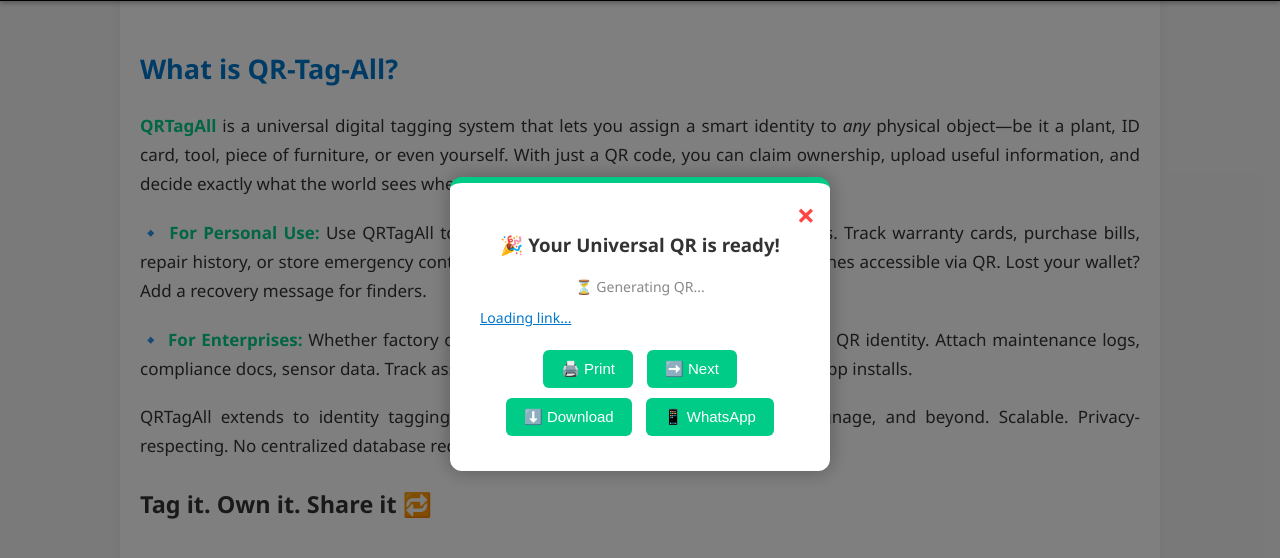
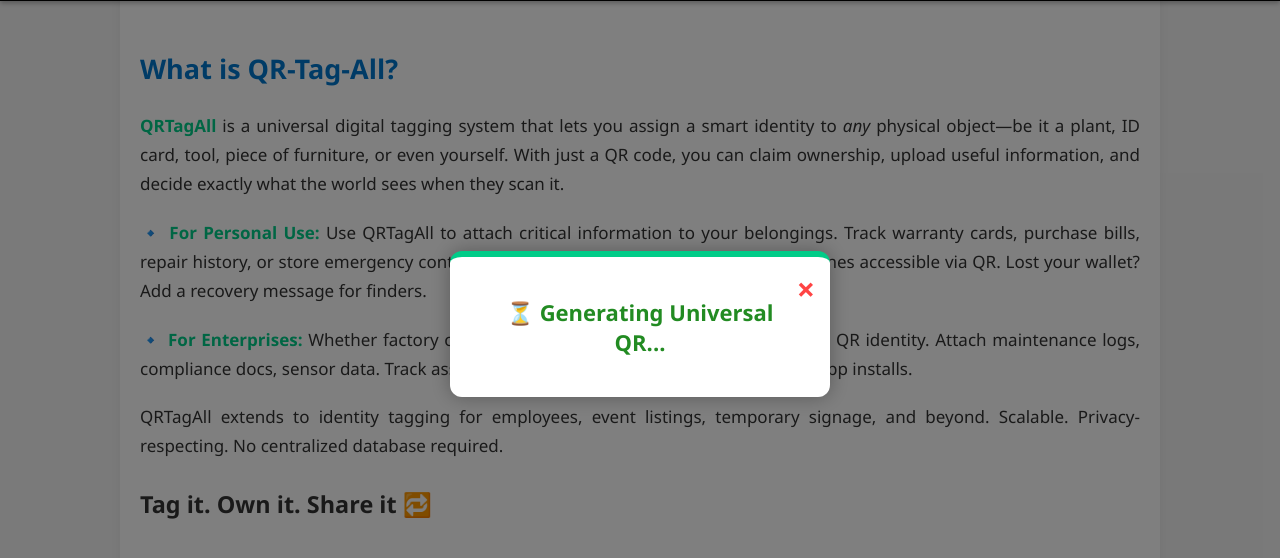
Before and after one commit to qrtagall/qrjourney, a plain HTML site: page index.html in a window 1280 px wide. Both pictures are taken after a click on the button "Journey Starts Here →". Shown: the part 76-634 px from the top of the page. Drawn offline with Linux system fonts and the light colour scheme.

Commit message:
Update index.html

```diff
--- a/index.html
+++ b/index.html
@@ -273,26 +273,31 @@
 <div id="popupModal">
     <div id="popupModalContent">
         <span class="closeBtn" onclick="closeModal()">×</span>
-        <h3>🎉 Your Universal QR is ready!</h3>
+
+        <div id="qrPopupHeading" style="display:block; text-align:center; font-size:20px;  font-weight: bold; color:forestgreen;">
+
+        </div>
+
+
         <p id="qrIdLabel" style="font-size:12px;  text-align:center; color:gray;"></p>
 
         <!-- 🔄 Spinner -->
-        <div id="qrSpinner" style="display:none; text-align:center; font-size:14px; color:#888;">
-            <div class="spinner" style="margin: 10px auto;">⏳ Generating QR...</div>
+        <div id="qrSpinner" style="display:none; text-align:center; font-size:22px; font-weight: bold; color:forestgreen;">
+            <div class="spinner" style="margin: 10px auto;">⏳ Generating Universal QR...</div>
         </div>
 
 
-        <div id="popupQR" style="margin:20px auto;">
-            <canvas id="popupQRCanvas"></canvas>
+        <div id="popupQR" ; style="margin:20px auto;">
+            <canvas id="popupQRCanvas" style="display: block; margin: 0 auto;"></canvas>
         </div>
 
         <!-- 🔥 New: URL Link -->
-        <p id="qrUrl" style="font-size:14px; margin:10px 0;">
+        <p id="qrUrl" style="font-size:14px; text-align:center; margin:10px 0;">
             <a id="qrLink" href="#" target="_blank" style="color:#0077cc; word-break:break-all;">Loading link...</a>
         </p>
 
         <!-- Buttons -->
-        <div style="margin-top:15px;">
+        <div id="popupButtons" style="margin-top:15px;">
             <button onclick="printQR()">🖨️ Print</button>
             <button onclick="goNext()">➡️ Next</button>
             <button onclick="downloadQR()">⬇️ Download</button>
@@ -369,6 +374,7 @@
 
         const staticKey = await g3n3r4t3_CCCK()
 
+
         return new Promise((resolve, reject) => {
 
             const handler = (event) => {
@@ -396,12 +402,24 @@
 
 
     async function generateSecureQR() {
-        const timestamp = getReadableTimestamp();
+       // const timestamp ="IN_"+ getReadableTimestamp();
+        const timestamp =getReadableTimestamp();
+
         console.log("Timestamp>>>", timestamp);
 
         // Show spinner
         document.getElementById("qrSpinner").style.display = "block";
         document.getElementById("popupQR").style.display = "none";
+        document.getElementById("popupQRCanvas").style.display = "none";
+        document.getElementById("qrLink").style.display = "none";
+        document.getElementById("qrIdLabel").style.display = "none";
+
+        document.getElementById("popupButtons").style.display = "none";
+
+
+        document.getElementById("qrPopupHeading").style.display = "none";
+
+        //"qrPopupHeading"
 
         try {
             const id = await Generateid(timestamp);
@@ -423,6 +441,9 @@
 
             // do whatever next
         } catch (err) {
+            //document.querySelector("#qrSpinner .spinner").textContent = "🛠 Error generating QR ID";
+            //document.getElementById("qrSpinner").style.color ="red"; // or any CSS color
+
             console.error("Error generating QR ID:", err);
             // ✅ Show friendly message
             alert("⚠️ QR generating error. Please try again.");
@@ -434,8 +455,16 @@
 
         finally {
             // Hide spinner and show canvas area
+
+            document.getElementById("qrPopupHeading").innerText =  "🎉 Your Universal QR is ready!";
+            document.getElementById("qrPopupHeading").style.display = "block";
             document.getElementById("qrSpinner").style.display = "none";
             document.getElementById("popupQR").style.display = "block";
+            document.getElementById("popupQRCanvas").style.display = "block";
+            document.getElementById("qrLink").style.display = "block";
+            document.getElementById("qrIdLabel").style.display = "block";
+            document.getElementById("popupButtons").style.display = "block";
+
         }
     }
 
```
Lines whose indentation alone changed are shown as unchanged.
